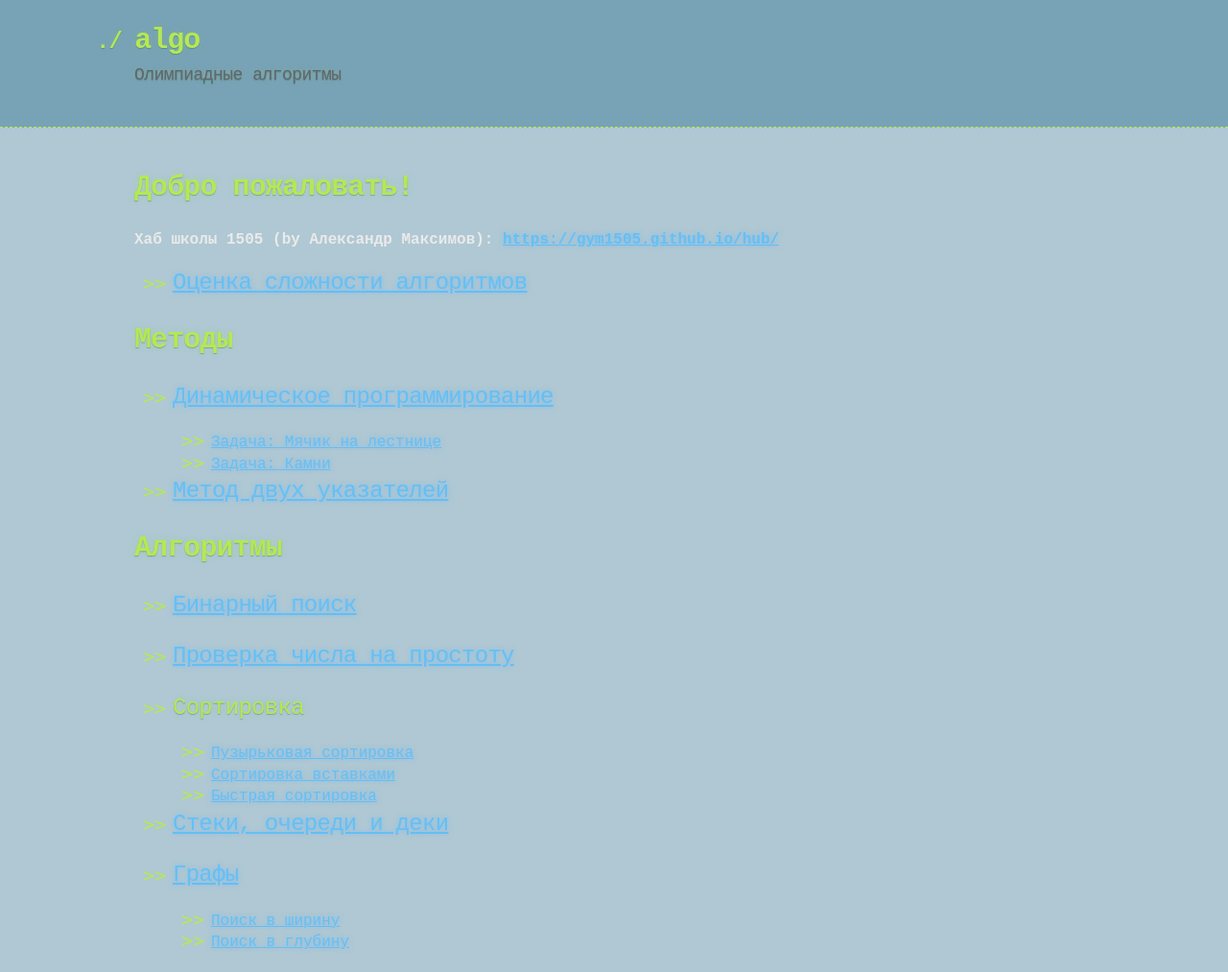
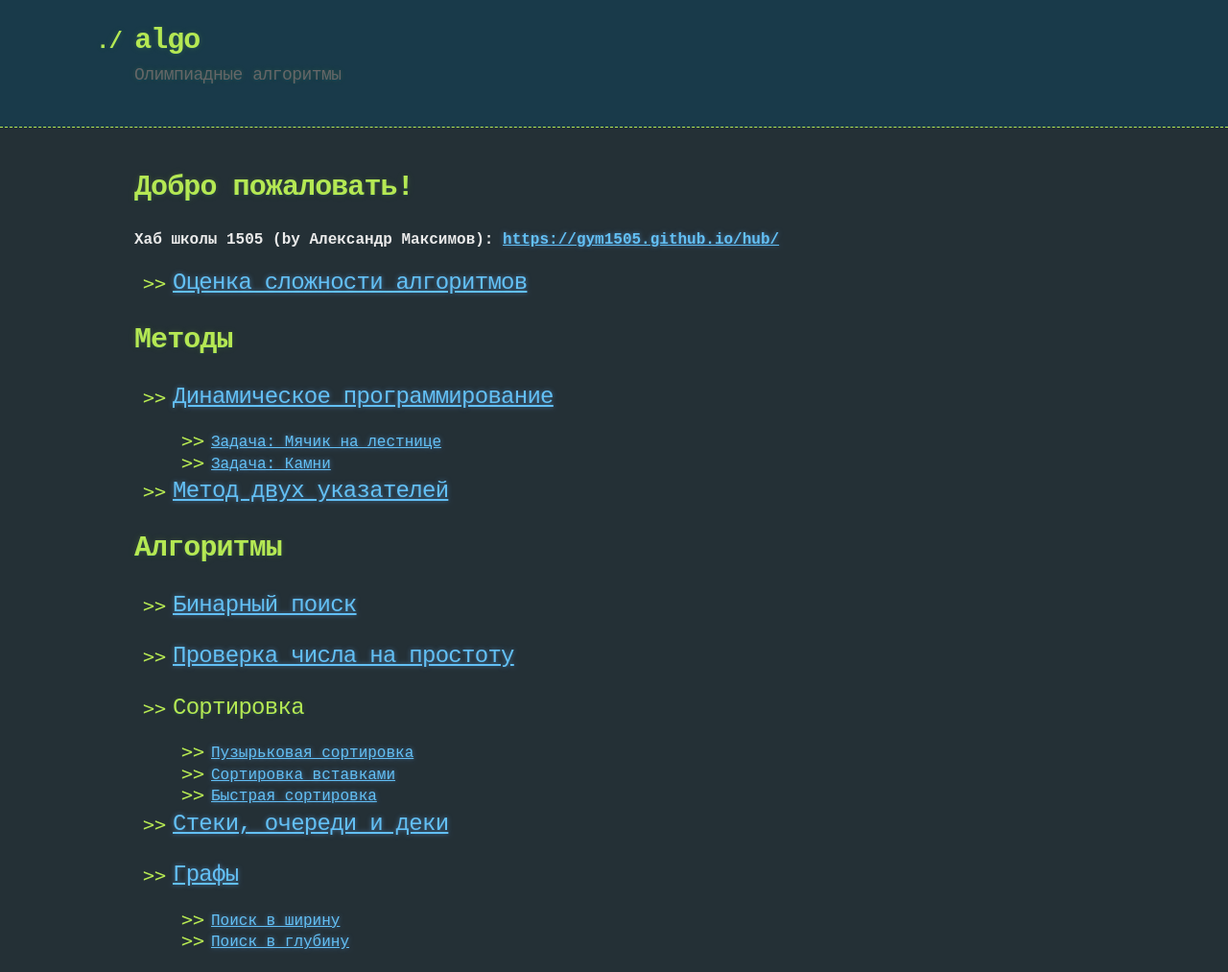
Before and after one commit to szewk/algo, a Jekyll site: the page built from index.md, in a window 1280 px wide. Shown: the whole page at 96% size. Built offline with Jekyll 4.4.1, drawn with Linux system fonts in a browser that asks for light colours; our own code applies the rules of GitHub Pages for plain Markdown files.

Commit message:
changed style

```diff
--- a/_sass/jekyll-theme-hacker.scss
+++ b/_sass/jekyll-theme-hacker.scss
@@ -17,7 +17,7 @@ $container-max-width: 1000px;
 body {
   margin: 0;
   padding: 0;
-  background: $cod-grey;
+  background: $body-background url("../images/bkg.png") 0 0;
   color: $body-foreground;
   font-size: 16px;
   line-height: 1.5;
```
Also changed, not shown: assets/images/bkg.png.
